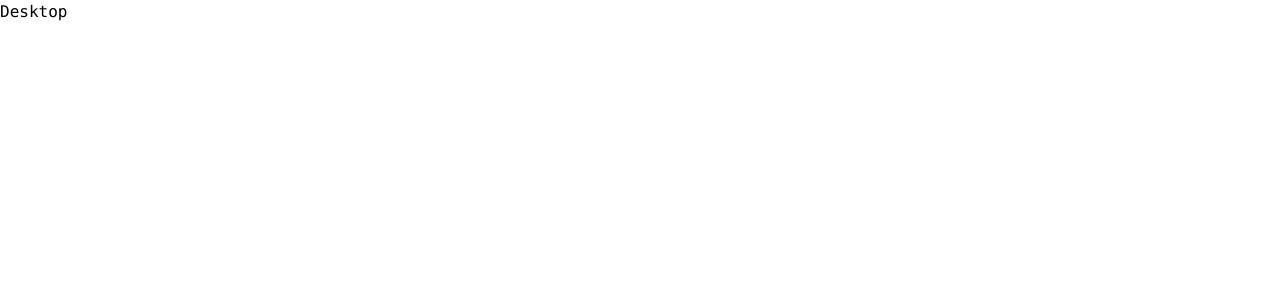
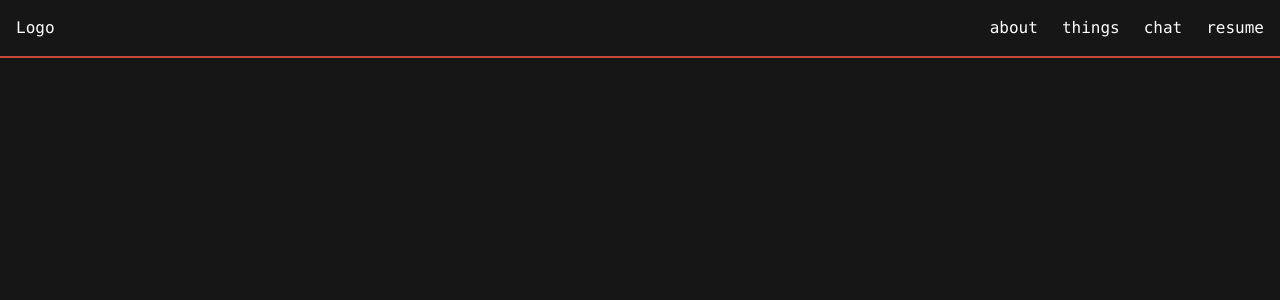
Before and after one commit to tomasanders/portfolio-site, a Next.js app: page / in a window 1280 px wide. Shown: the top 300 px of the page. Built offline with nearby package versions, Linux system fonts and the light colour scheme.

Commit message:
First pass of desktopNav done

```diff
--- a/components/DesktopNav.jsx
+++ b/components/DesktopNav.jsx
@@ -1,7 +1,13 @@
 export const DesktopNav = () => {
   return (
-    <nav>
-      Desktop
+    <nav className="w-screen flex items-center justify-between text-c-white border-b-c-red border-b-2 p-4">
+      <div className="logo">Logo</div>
+      <ul className="flex items-center gap-6">
+        <li><a href="#about">about</a></li>
+        <li><a href="#things">things</a></li>
+        <li><a href="#chat">chat</a></li>
+        <li><a href="#resume">resume</a></li>
+      </ul>
     </nav>
   );
 };
--- a/pages/index.jsx
+++ b/pages/index.jsx
@@ -35,7 +35,7 @@ export default function Home() {
         <link rel="icon" href="/favicon.ico" />
         <link rel="stylesheet" href="https://cdn.jsdelivr.net/gh/devicons/devicon@v2.15.1/devicon.min.css"></link>
       </Head>
-      <main>
+      <main className="bg-c-black h-screen">
         {isMobile ? <MobileNav /> : <DesktopNav />}
       </main>
     </>
```
